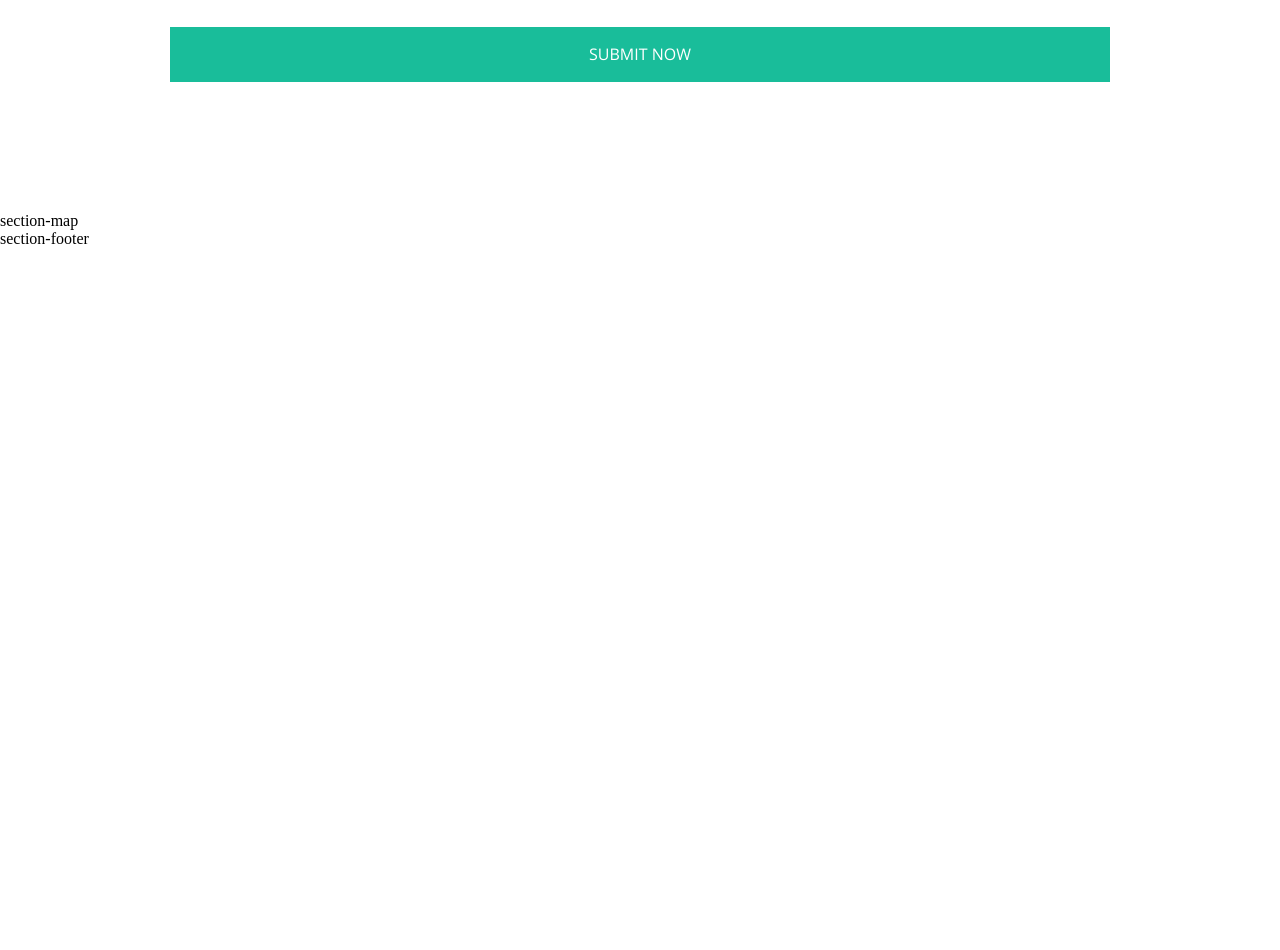
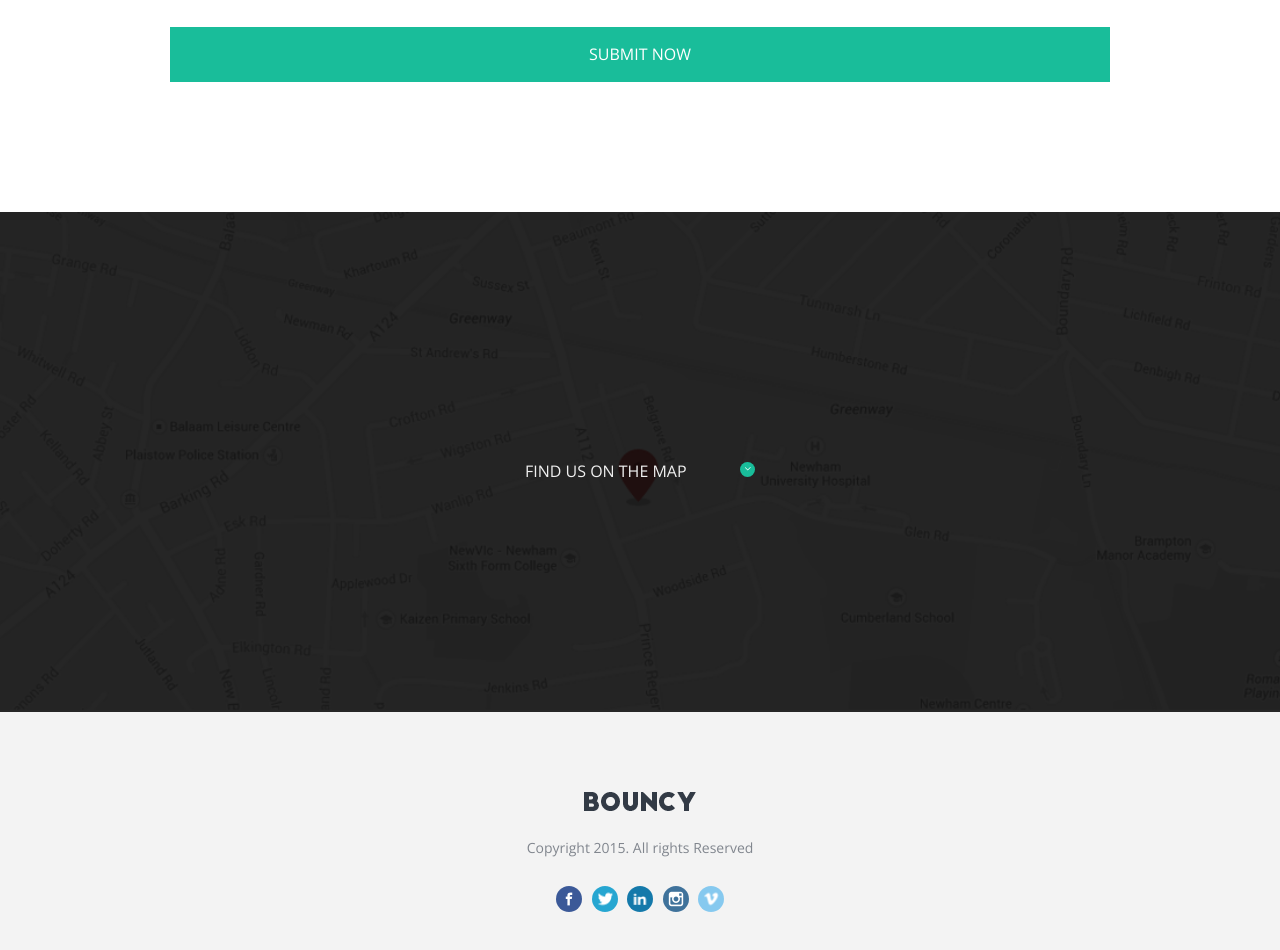
Before and after one commit to ChestikovaElena/bouncy, a plain HTML site: page src/index.html in a window 1280 px wide. Shown: the part 9386-10336 px from the top of the page. Before the commit the page ends 9634 px from the top, so only its background shows below. Drawn offline with nearby package versions, Linux system fonts and the light colour scheme.

Commit message:
Fill up the section Map and Footer

```diff
--- a/src/css/styles.css
+++ b/src/css/styles.css
@@ -1369,9 +1369,134 @@ body{
 /* submit */
 
 /* map */
+.section-map{
+    font-family: 'Open Sans', sans-serif;
+    font-size: 16px;
+    height: 500px;
+    background: url("../img/map.png") no-repeat 50% 50%;
+    background-size: cover;
+}
+    .section-inner-map{
+        padding-top: 250px;
+        margin-left: auto;
+        margin-right: auto;
+        display: flex;
+        flex-direction: row;
+        justify-content: space-between;
+        width: 230px;
+
+    }
+        .section-inner-map-block-text{
+            color: #f0f0f0;
+        }
+
+        .section-inner-map-block-more{
+
+            width: 15px;
+            height: 15px;
+            background: rgb(25, 189, 154);
+            border-radius: 50%;
+            position: relative;
+        }
+        .section-inner-map-block-more img{
+            position: absolute;
+            left: 50%;
+            top: 50%;
+            transform: translate(-50%, -50%);
+        }
 
 /* map */
 
 /* footer */
+.section-footer{
+    background-color: #f3f3f3;
+    color: #81868e;
+    display: flex;
+    flex-direction: column;
+    padding-top: 80px;
+    padding-bottom: 90px;
+    margin-left: auto;
+    margin-right: auto;
+    align-items: center;
+}
+    .section-footer-logo{}
+    .section-footer-rights{
+        margin-top: 25px;
+        font-family: 'Open Sans', sans-serif;
+        font-size: 14px;
+    }
+    .section-footer-contacts{
+        margin-top: 30px;
+        width: 168px;
+        display: flex;
+        flex-direction: row;
+        justify-content: space-between;
+    }
+        .section-footer-contacts-facebook{
+            width: 26px;
+            height: 26px;
+            background: rgb(59, 89, 152);
+            border-radius: 50%;
+            position: relative;
+        }
+        .section-footer-contacts-facebook img{
+            position: absolute;
+            left: 50%;
+            top: 50%;
+            transform: translate(-50%, -50%);
+        }
+
+        .section-footer-contacts-twitter{
+            width: 26px;
+            height: 26px;
+            background: rgb(38, 166, 209);
+            border-radius: 50%;
+            position: relative;
+        }
+        .section-footer-contacts-twitter img {
+            position: absolute;
+            left: 50%;
+            top: 50%;
+            transform: translate(-50%, -50%);
+        }
+        .section-footer-contacts-instagram{
+            width: 26px;
+            height: 26px;
+            background: rgb(20, 121, 170);
+            border-radius: 50%;
+            position: relative;
+        }
+        .section-footer-contacts-instagram img {
+            position: absolute;
+            left: 50%;
+            top: 50%;
+            transform: translate(-50%, -50%);
+        }
+        .section-footer-contacts-icon{
+            width: 26px;
+            height: 26px;
+            background: rgb(63, 114, 155);
+            border-radius: 50%;
+            position: relative;
+        }
+        .section-footer-contacts-icon img {
+            position: absolute;
+            left: 50%;
+            top: 50%;
+            transform: translate(-50%, -50%);
+        }
+        .section-footer-contacts-v{
+            width: 26px;
+            height: 26px;
+            background: rgb(134, 201, 239);
+            border-radius: 50%;
+            position: relative;
+        }
+        .section-footer-contacts-v img {
+            position: absolute;
+            left: 50%;
+            top: 50%;
+            transform: translate(-50%, -50%);
+        }
 
 /* footer */
--- a/src/index.html
+++ b/src/index.html
@@ -555,16 +555,39 @@
 
     <!-- map-->
     <section class="section-outer section-map">
-        <div class="section-inner">
-            section-map
+        <div class="section-inner-map">
+            <div class="section-inner-map-block-text">FIND US ON THE MAP</div>
+            <div class="section-inner-map-block-more">
+                <img src="../src/icons/more_small.png" alt="">
+            </div>
         </div>
     </section>
     <!-- / map-->
 
     <!-- footer-->
     <section class="section-outer section-footer">
-        <div class="section-inner">
-            section-footer
+        <div class="section-footer-logo">
+            <img src="../src/icons/logo_black.png" alt="">
+        </div>
+        <div class="section-footer-rights">
+            Copyright 2015. All rights Reserved
+        </div>
+        <div class="section-footer-contacts">
+            <div class="section-footer-contacts-facebook">
+                <img src="../src/icons/contact-facebook.png" alt="">
+            </div>
+            <div class="section-footer-contacts-twitter">
+                <img src="../src/icons/contact-twitter.png" alt="">
+            </div>
+            <div class="section-footer-contacts-instagram">
+                <img src="../src/icons/contact-insta.png" alt="">
+            </div>
+            <div class="section-footer-contacts-icon">
+                <img src="../src/icons/contact-icon.png" alt="">
+            </div>
+            <div class="section-footer-contacts-v">
+                <img src="../src/icons/contact-v.png" alt="">
+            </div>
         </div>
     </section>
     <!-- / footer-->
```
Also changed, not shown: src/icons/logo_black.png (added), src/icons/more_small.png (added).
